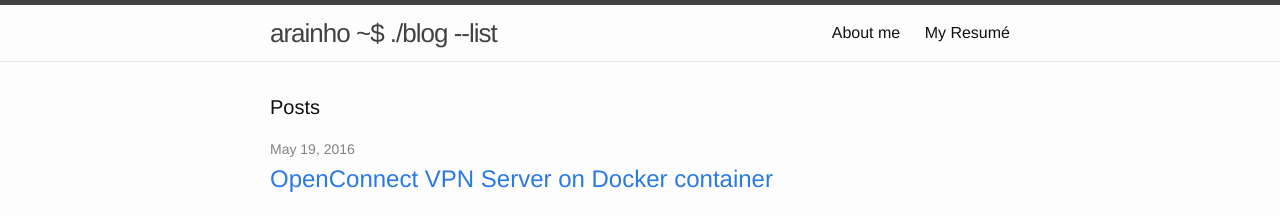
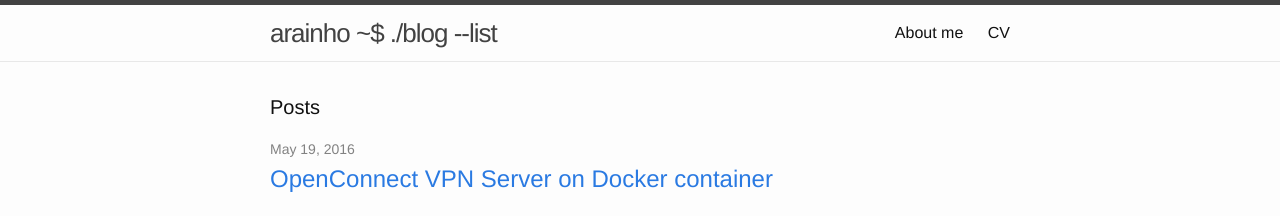
Before and after one commit to arainho/arainho.github.io, a Jekyll site: the page built from index.html, in a window 1280 px wide and 900 px high. Shown: the top 216 px of the window. Built offline with Jekyll 4.4.1, drawn with Linux system fonts in a browser that asks for light colours.

Commit message:
fix title and link

```diff
--- a/cv.md
+++ b/cv.md
@@ -1,7 +1,7 @@
 ---
 layout: page
-title: My Resumé
+title: CV
 permalink: /cv/
 ---
 
-check my [resumé] (https://github.com/arainho/arainho.github.io/blob/master/files/cv.pdf)
+here is my [resumé](https://github.com/arainho/arainho.github.io/blob/master/files/cv.pdf)
```
